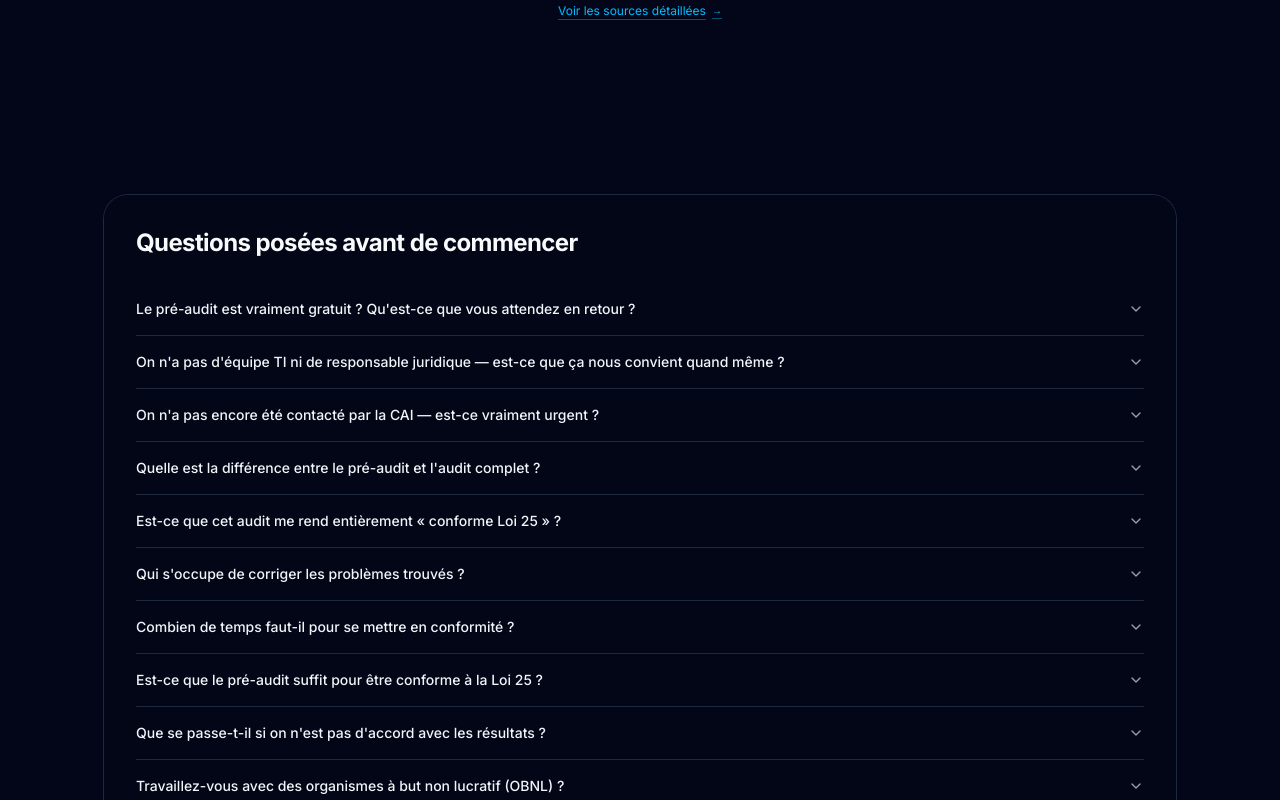
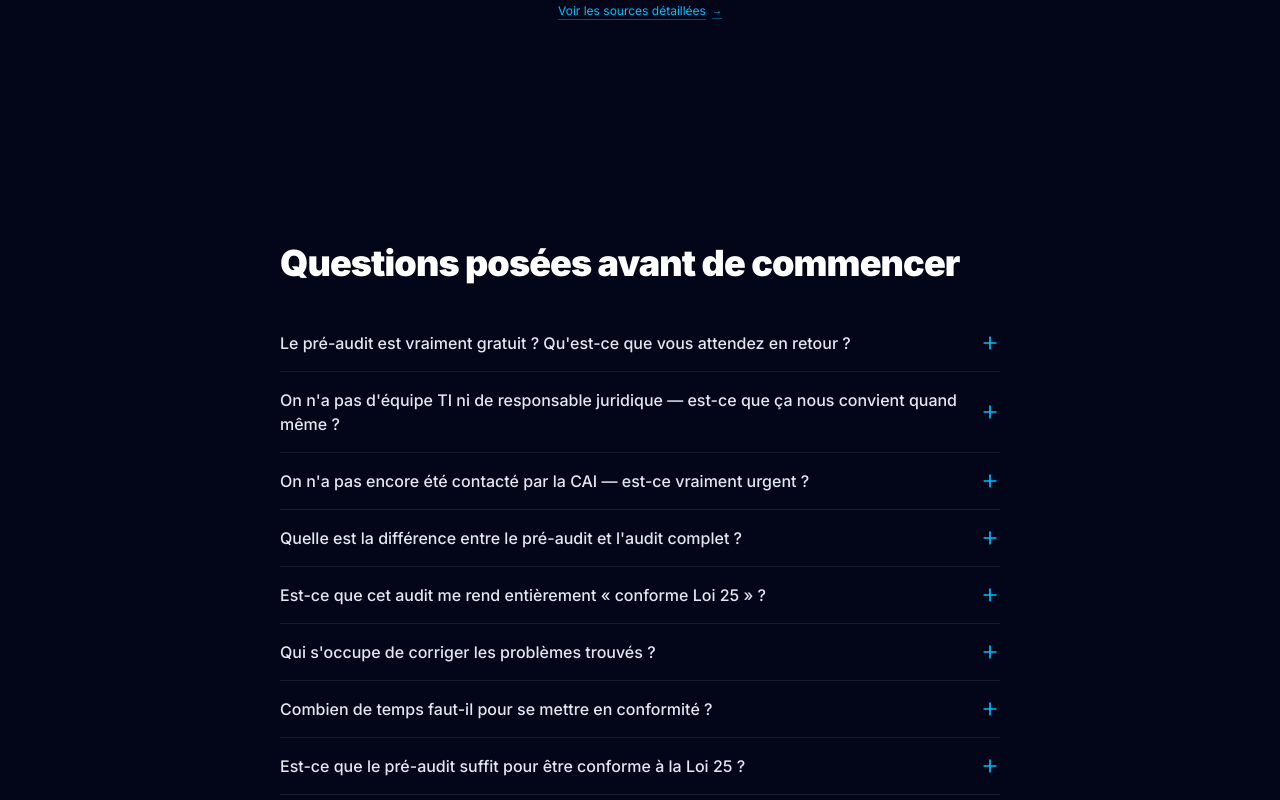
Before and after one commit to votreboosterdigital/auditloi25, a Next.js app: page / in a window 1280 px wide. Shown: the part 5200-6000 px from the top of the page. Built offline with nearby package versions, Linux system fonts and the light colour scheme.

Commit message:
feat: upgrade FAQ accordion with Framer Motion AnimatePresence

```diff
--- a/components/sections/faq.tsx
+++ b/components/sections/faq.tsx
@@ -1,7 +1,8 @@
 "use client";
 
 import { useState } from "react";
-import { ChevronDown } from "lucide-react";
+import { motion, AnimatePresence, useReducedMotion } from "framer-motion";
+import { Plus } from "lucide-react";
 
 type FaqItem = {
   question: string;
@@ -66,60 +67,72 @@ const faqs: FaqItem[] = [
   },
 ];
 
+const fadeUp = {
+  hidden: { opacity: 0, y: 24 },
+  visible: {
+    opacity: 1,
+    y: 0,
+    transition: { duration: 0.6, ease: [0.16, 1, 0.3, 1] as [number, number, number, number] },
+  },
+};
+
 export function Faq() {
-  const [openIndex, setOpenIndex] = useState<number | null>(null);
+  const [open, setOpen] = useState<number | null>(null);
+  const prefersReducedMotion = useReducedMotion();
 
   return (
-    <section
-      aria-labelledby="faq-heading"
-      className="mt-16 rounded-3xl bg-slate-950/70 p-6 ring-1 ring-slate-800 md:p-8"
+    <section aria-labelledby="faq-heading" className="py-20 sm:py-28">
+      <div className="mx-auto max-w-3xl px-4 sm:px-6">
+        <motion.div
+          variants={fadeUp}
+          initial={prefersReducedMotion ? undefined : "hidden"}
+          whileInView={prefersReducedMotion ? undefined : "visible"}
+          viewport={{ once: true, margin: "-80px" }}
         >
           <h2
             id="faq-heading"
-        className="mb-6 text-2xl font-bold tracking-tight text-slate-50"
+            className="text-3xl font-black tracking-tight text-white sm:text-4xl"
           >
             Questions posées avant de commencer
           </h2>
+        </motion.div>
 
-      <dl className="divide-y divide-slate-700/60">
-        {faqs.map((faq, index) => {
-          const isOpen = openIndex === index;
-          return (
-            <div key={faq.question} className="py-4">
-              <dt>
+        <div className="mt-8 divide-y divide-white/8">
+          {faqs.map((faq, index) => (
+            <div key={index} className="py-4">
               <button
-                  type="button"
-                  onClick={() => setOpenIndex(isOpen ? null : index)}
-                  aria-expanded={isOpen}
-                  className="flex w-full cursor-pointer items-start justify-between gap-4 text-left"
+                onClick={() => setOpen(open === index ? null : index)}
+                className="flex w-full items-center justify-between gap-4 text-left"
+                aria-expanded={open === index}
               >
-                  <span className="text-sm font-medium text-slate-100">
-                    {faq.question}
-                  </span>
-                  <ChevronDown
-                    size={16}
-                    aria-hidden="true"
-                    className={[
-                      "mt-0.5 shrink-0 text-slate-400 motion-safe:transition-transform motion-safe:duration-200",
-                      isOpen ? "rotate-180" : "",
-                    ].join(" ")}
-                  />
+                <span className="font-medium text-slate-200">{faq.question}</span>
+                <motion.span
+                  animate={{ rotate: open === index ? 45 : 0 }}
+                  transition={{ duration: 0.2 }}
+                  className="shrink-0 text-sky-400"
+                >
+                  <Plus className="h-5 w-5" />
+                </motion.span>
               </button>
-              </dt>
-              <dd
-                className={[
-                  "overflow-hidden motion-safe:transition-all motion-safe:duration-300 motion-reduce:transition-none",
-                  isOpen ? "max-h-[400px] opacity-100" : "max-h-0 opacity-0",
-                ].join(" ")}
+
+              <AnimatePresence initial={false}>
+                {open === index && (
+                  <motion.div
+                    key="answer"
+                    initial={prefersReducedMotion ? undefined : { height: 0, opacity: 0 }}
+                    animate={prefersReducedMotion ? undefined : { height: "auto", opacity: 1 }}
+                    exit={prefersReducedMotion ? undefined : { height: 0, opacity: 0 }}
+                    transition={{ duration: 0.3, ease: [0.16, 1, 0.3, 1] as [number, number, number, number] }}
+                    className="overflow-hidden"
                   >
-                <p className="pt-3 text-sm leading-relaxed text-slate-400">
-                  {faq.answer}
-                </p>
-              </dd>
+                    <p className="pt-3 text-sm text-slate-400 leading-relaxed">{faq.answer}</p>
+                  </motion.div>
+                )}
+              </AnimatePresence>
             </div>
-          );
-        })}
-      </dl>
+          ))}
+        </div>
+      </div>
     </section>
   );
 }
```
Lines whose indentation alone changed are shown as unchanged.
